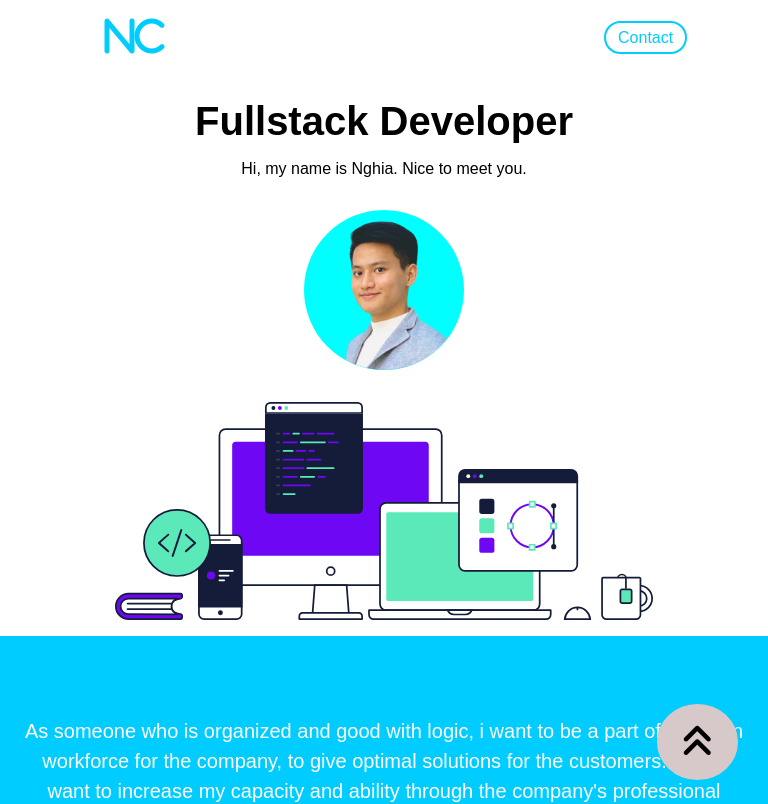
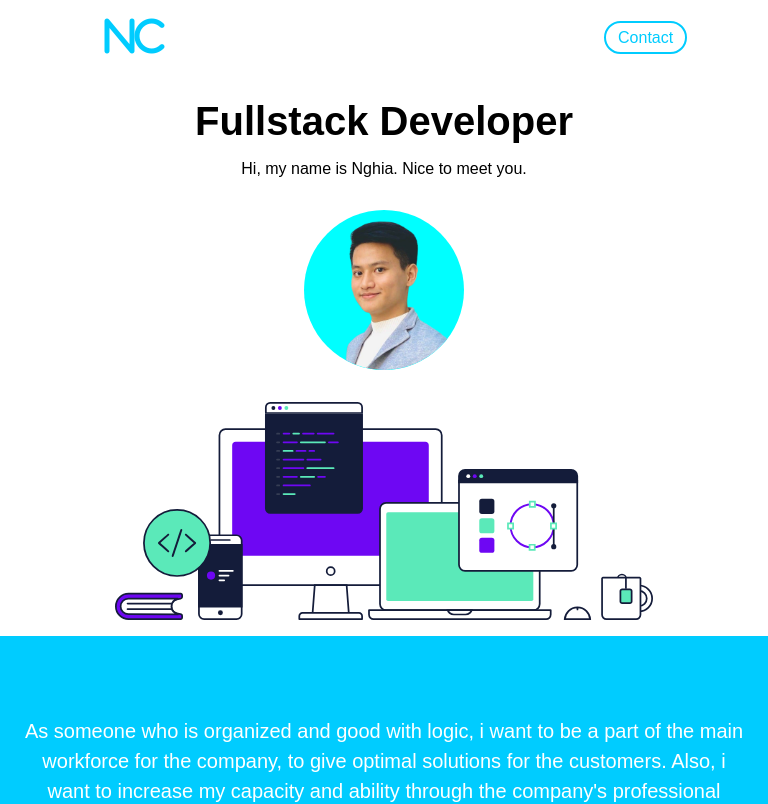
Before and after one commit to linkinparkrules/portfolio-frontend, a React (Create React App) app: page / in a window 768 px wide. Shown: the top 804 px of the page. Built offline with nearby package versions, Linux system fonts and the light colour scheme.

Commit message:
fix contact responsive

```diff
--- a/src/App.js
+++ b/src/App.js
@@ -9,7 +9,7 @@ function App() {
   return (
     <div className={app.App}>
       <Navbar />
-      <BackToTop />
+      {/* <BackToTop /> */}
       <Routes>
         <Route path='/contact' element={<Contact />} />
         <Route path='/home'  element={<Home />} />
--- a/src/Pages/Contact/contact.module.css
+++ b/src/Pages/Contact/contact.module.css
@@ -101,7 +101,7 @@
 /*Tablet: width >= 768px and width < 1024px*/
 @media only screen and (min-width: 768px) and (max-width: 1024px) {
   .form {
-    margin-inline: 10%
+    margin-inline: 0
   }
 }
 
```
